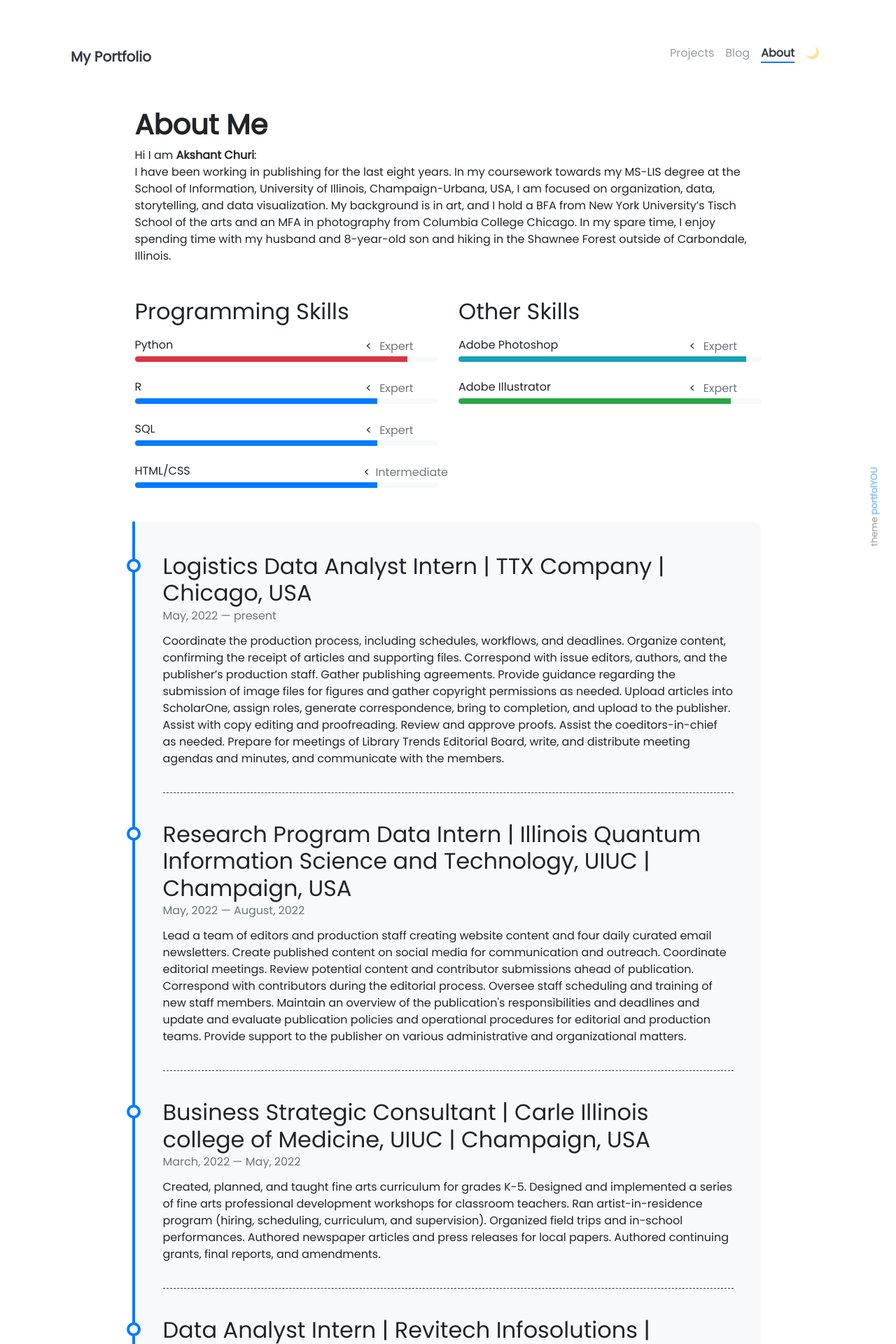
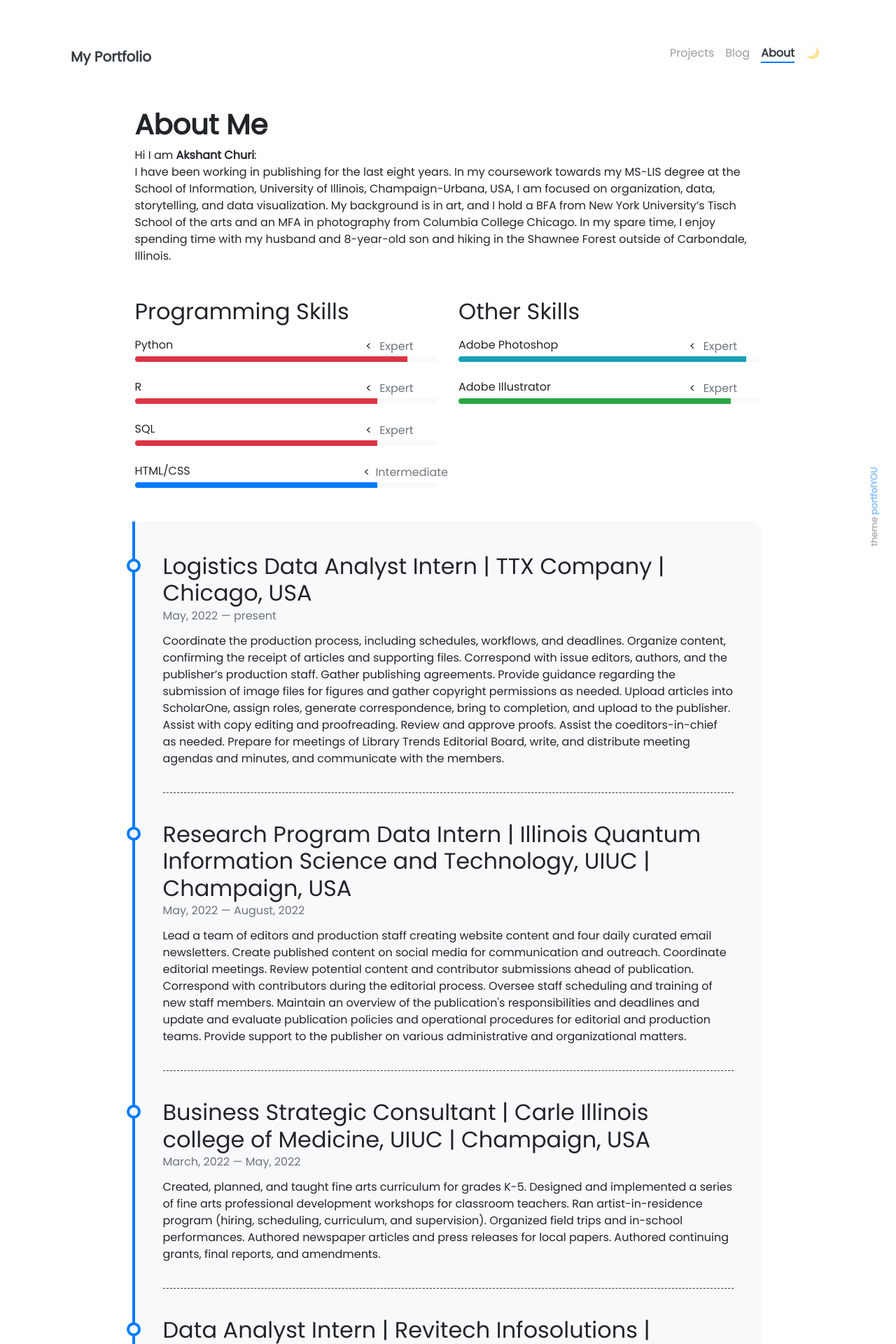
Before and after one commit to akshant10/akshant10.github.io, a Jekyll site: the page built from pages/about.md, in a window 1280 px wide. Shown: the top 1920 px of the page at 70% size. Built offline with Jekyll 4.4.1, drawn with Linux system fonts in a browser that asks for light colours; nearby versions of some CDN libraries.

Commit message:
Update programming-skills.yml

```diff
--- a/_data/programming-skills.yml
+++ b/_data/programming-skills.yml
@@ -7,14 +7,14 @@
 - name: R
   percentage: 80
   level: Expert
-  color: Secondary
+  color: danger
 
 - name: SQL
   percentage: 80
   level: Expert
-  color: Secondary
+  color: danger
 
 - name: HTML/CSS
   percentage: 80
   level: Intermediate
-  color: yellow
+  color: Expert
```
